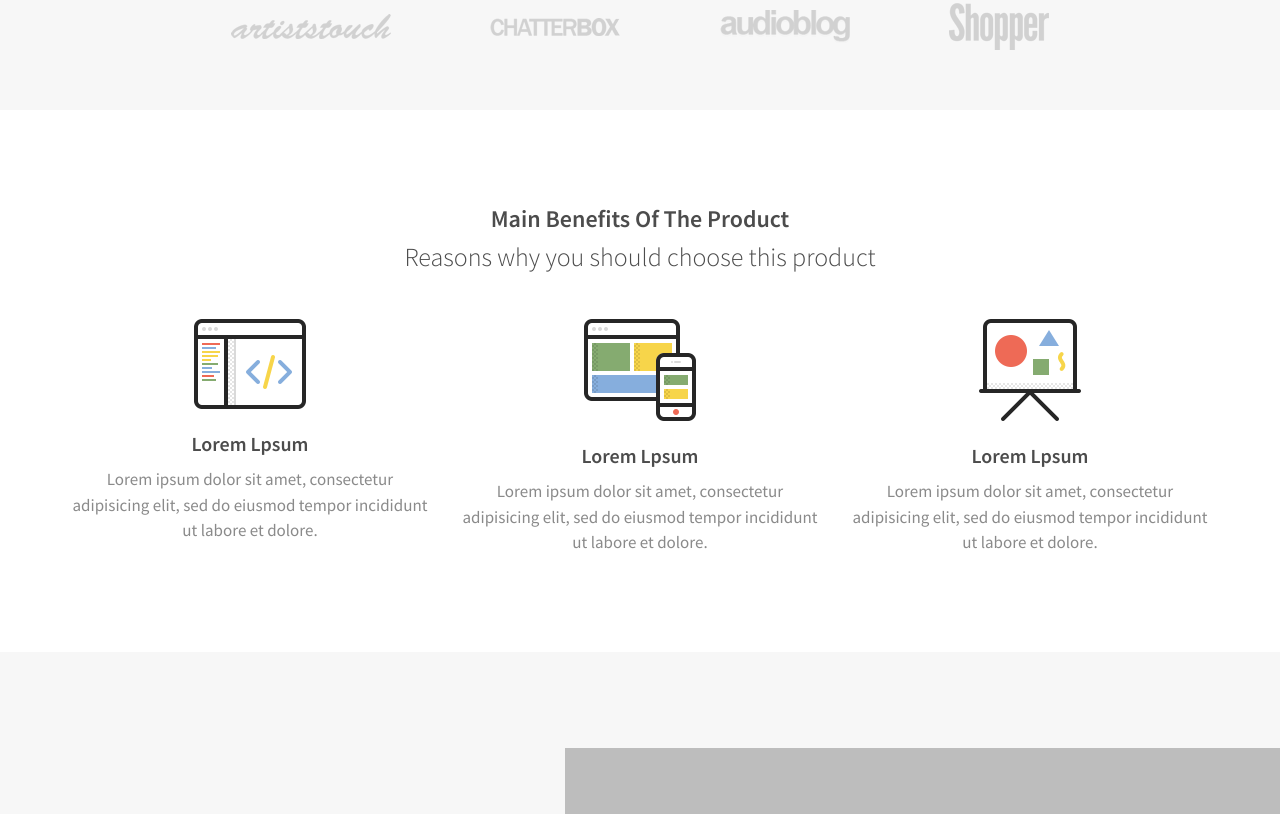
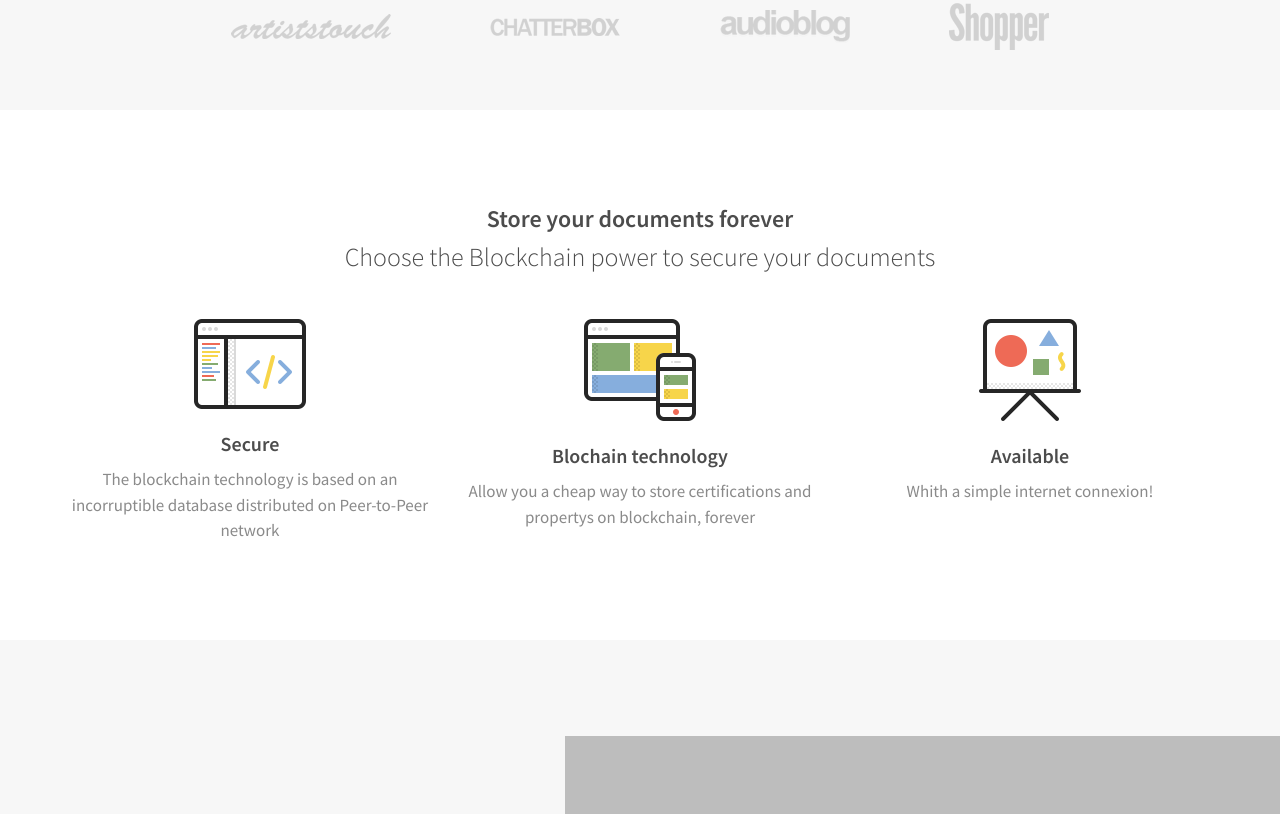
Before and after one commit to dipl-me/remembr.io-website, a plain HTML site: page index.html in a window 1280 px wide. Shown: the part 868-1682 px from the top of the page. Drawn offline with Linux system fonts and the light colour scheme; some packages are replaced by stand-ins of ours; no server answers.

Commit message:
2 3 idées

```diff
--- a/index.html
+++ b/index.html
@@ -61,7 +61,7 @@
     <section class="container text-center welcome-message">
         <div class="row">
             <div class="col-md-12">
-                <h1>Welcome to remember.io</h1>
+                <h1>Welcome to remembr.io</h1>
                 <h2>Start using your decentralized certification ledger now:</h2>
 
                 <div class="margin-both-40px col-sm-offset-1 col-sm-10">
@@ -108,21 +108,21 @@
 <section class="benefits section-spacing text-center" id="features">
     <div class="container">
         <header class="section-header">
-            <h2>Main Benefits Of The Product</h2>
-            <h3>Reasons why you should choose this product</h3>
+            <h2>Store your documents forever</h2>
+            <h3>Choose the Blockchain power to secure your documents</h3>
         </header>
         <div class="row">
             <div class="col-sm-4"> <img src="img/benefits-1.png" alt="benefits of product">
-                <h4>Lorem Lpsum</h4>
-                <p>Lorem ipsum dolor sit amet, consectetur adipisicing elit, sed do eiusmod tempor incididunt ut labore et dolore.</p>
+                <h4>Secure</h4>
+                <p>The blockchain technology is based on an incorruptible database distributed on Peer-to-Peer network</p>
             </div>
             <div class="col-sm-4"> <img src="img/benefits-2.png" alt="benefits of product">
-                <h4>Lorem Lpsum</h4>
-                <p>Lorem ipsum dolor sit amet, consectetur adipisicing elit, sed do eiusmod tempor incididunt ut labore et dolore.</p>
+                <h4>Blochain technology</h4>
+                <p>Allow you a cheap way to store certifications and propertys on blockchain, forever</p>
             </div>
             <div class="col-sm-4"> <img src="img/benefits-3.png" alt="benefits of product">
-                <h4>Lorem Lpsum</h4>
-                <p>Lorem ipsum dolor sit amet, consectetur adipisicing elit, sed do eiusmod tempor incididunt ut labore et dolore.</p>
+                <h4>Available</h4>
+                <p>Whith a simple internet connexion!</p>
             </div>
         </div>
     </div>
```
